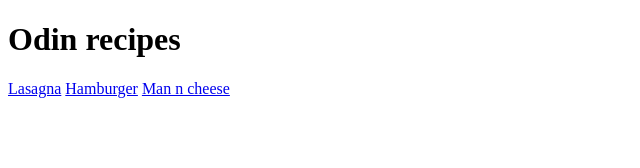
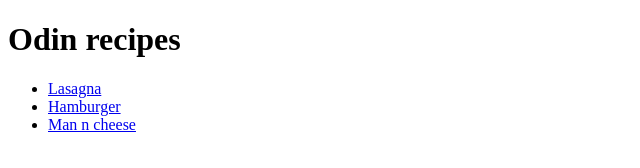
Before and after one commit to HenriqueeLimaa/odin-recipes, a plain HTML site: page index.html in a window 1280 px wide. Shown: the whole page, without its empty margins (0-640 px from the left). Drawn offline with Linux system fonts and the light colour scheme.

Commit message:
fix some errors and improve the index page

```diff
--- a/index.html
+++ b/index.html
@@ -4,12 +4,14 @@
     <meta charset="UTF-8">
     <meta http-equiv="X-UA-Compatible" content="IE=edge">
     <meta name="viewport" content="width=device-width, initial-scale=1.0">
-    <title>Document</title>
+    <title>Riq recipes</title>
 </head>
 <body>
     <h1>Odin recipes</h1>
-    <a href="./recipes/lasagna.html">Lasagna</a>
-    <a href="./recipes/hamburguer.html">Hamburger</a>
-    <a href="./recipes/mac-n-cheese.html">Man n cheese</a>
+    <ul>
+        <li><a href="./recipes/lasagna.html">Lasagna</a></li>
+        <li><a href="./recipes/hamburguer.html">Hamburger</a></li>
+        <li><a href="./recipes/mac-n-cheese.html">Man n cheese</a></li>
+    </ul>
 </body>
 </html>
```
Also changed, not shown: recipes/mac-n-cheese.html (+1 -1 lines), recipes/images/hamburguer.jpg (added), recipes/images/lasagna.jpg (added), recipes/images/mac-n-cheese.jpg (added).
